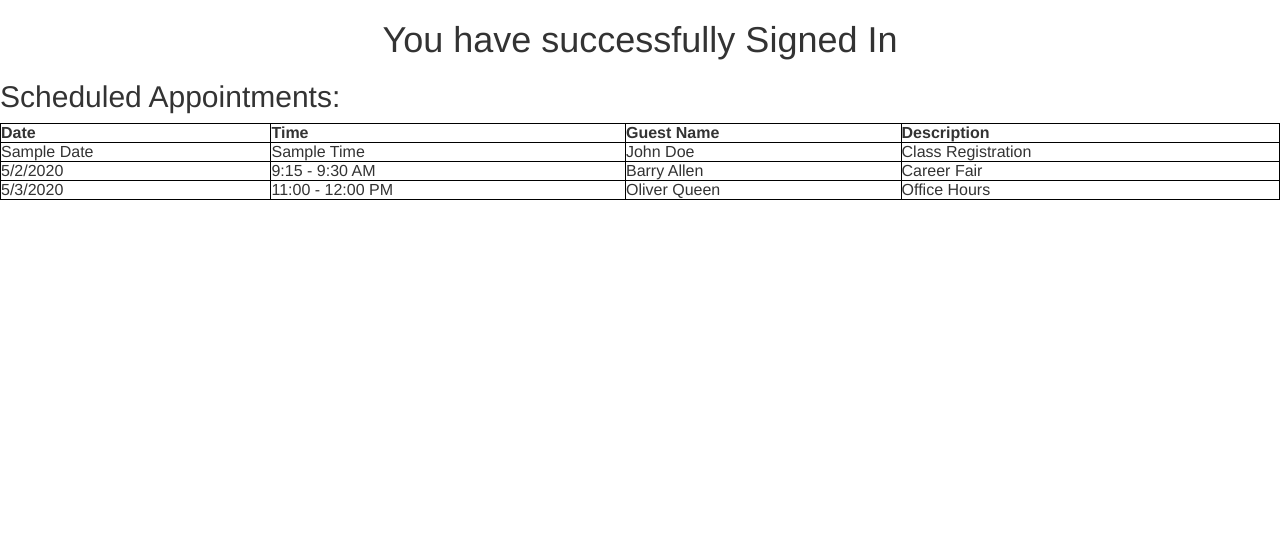
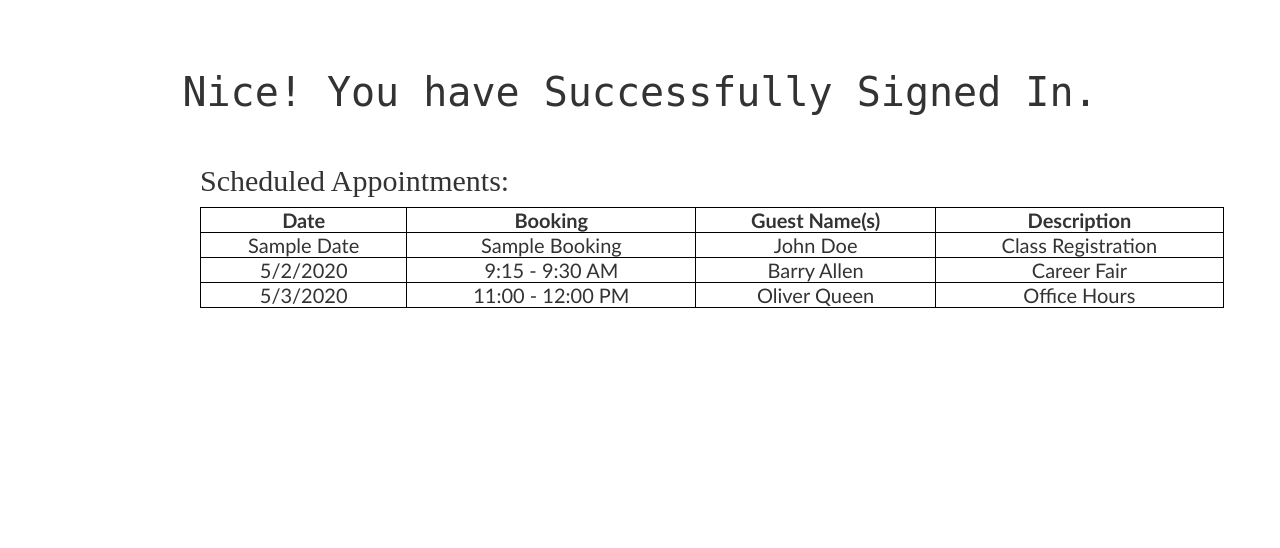
Before and after one commit to tkudupudi2/Scheduling-App, a Python web app: template GroupProject/project/app/templates/meetings.html in a window 1280 px wide; the page is wider, and only the part inside the window is pictured. Shown: the part 52-600 px from the top of that part. Run offline with Jinja, Linux system fonts and the light colour scheme; the template is opened without the code that fills it, so the values that code supplies are empty; some libraries are stand-ins or nearby versions.

Commit message:
worked on css

```diff
--- a/GroupProject/project/app/templates/home.html
+++ b/GroupProject/project/app/templates/home.html
@@ -45,7 +45,7 @@
                     color: grey;
                     position: relative;
                     top: 120px;
-                    right: -550px;
+                    right: -900px;
                 }
             </style>
             <h1 class="home-title">Welcome to the Scheduling App</h1>
--- a/GroupProject/project/app/templates/meetings.html
+++ b/GroupProject/project/app/templates/meetings.html
@@ -3,7 +3,7 @@
 <body>
 
     <div align = "center">
-        <h1> You have successfully Signed In</h1>
+        <h1> Nice! You have Successfully Signed In.</h1>
 	</div>
 
 	<h2> Scheduled Appointments: </h2>
@@ -11,20 +11,53 @@
 	<style>
 		table, th, td {
   			border: 1px solid black;
-  			border-collapse: collapse;
+			  border-collapse: collapse;
 		}
+		@import url('https://fonts.googleapis.com/css?family=Source+Code+Pro');
+            h1 {
+                position: relative;
+                font-size: 40px;
+                font-family: 'Source Code Pro', monospace;
+                top: 50px;
+			}
+			h2 {
+				position: relative;
+				font-size: 30px;
+				font-family: 'Times New Roman', Times, serif;
+				right: -200px;
+				top: 80px;
+			}
+            form {
+                position: relative;
+                top: 100px;
+            }
+            td {
+                font-family: 'Trebuchet MS', 'Lucida Sans Unicode', 'Lucida Grande', 'Lucida Sans', Arial, sans-serif;
+                font-size: 20px;
+			}
+			th {
+				font-family: 'Trebuchet MS', 'Lucida Sans Unicode', 'Lucida Grande', 'Lucida Sans', Arial, sans-serif;
+				font-size: 20px;
+				text-align: center;
+			}
+			table {
+				text-align: center;
+				position: relative;
+				right: -200px;
+				top: 80px;
+			}
 	</style>
-	<table style='width: 100%'>
+	<table style='width: 80%'>
 		<tr>
 			<th> Date </th>
-			<th> Time </th>
-			<th> Guest Name </th>
+			<th> Booking </th>
+			<th> Guest Name(s) </th>
 			<th> Description </th>
 		</tr>
 
 		<tr>
 			<td> Sample Date </td>
-			<td> Sample Time </td>
+			<td> Sample Booking </td>
 			<td> John Doe </td>
 			<td> Class Registration </td>
 		</tr>
```
Also changed, not shown: GroupProject/project/app/templates/login.html (+17 -0 lines).
